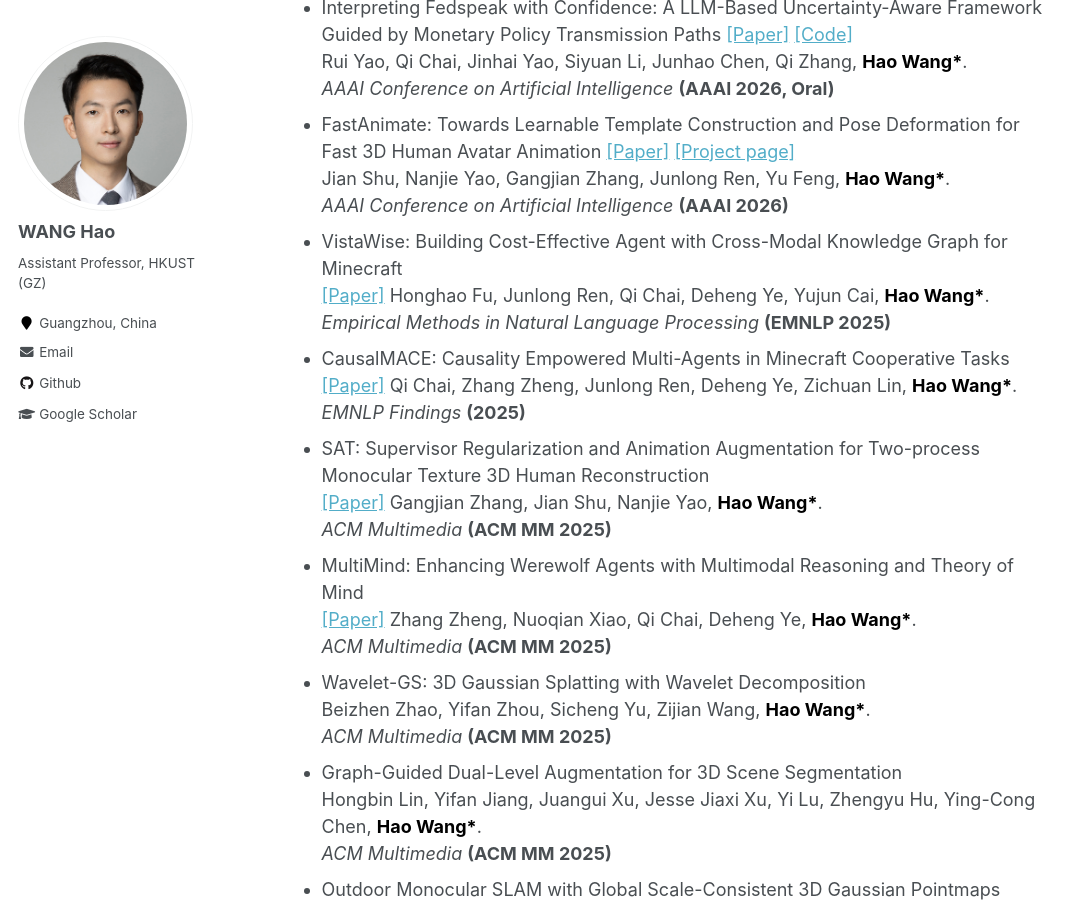
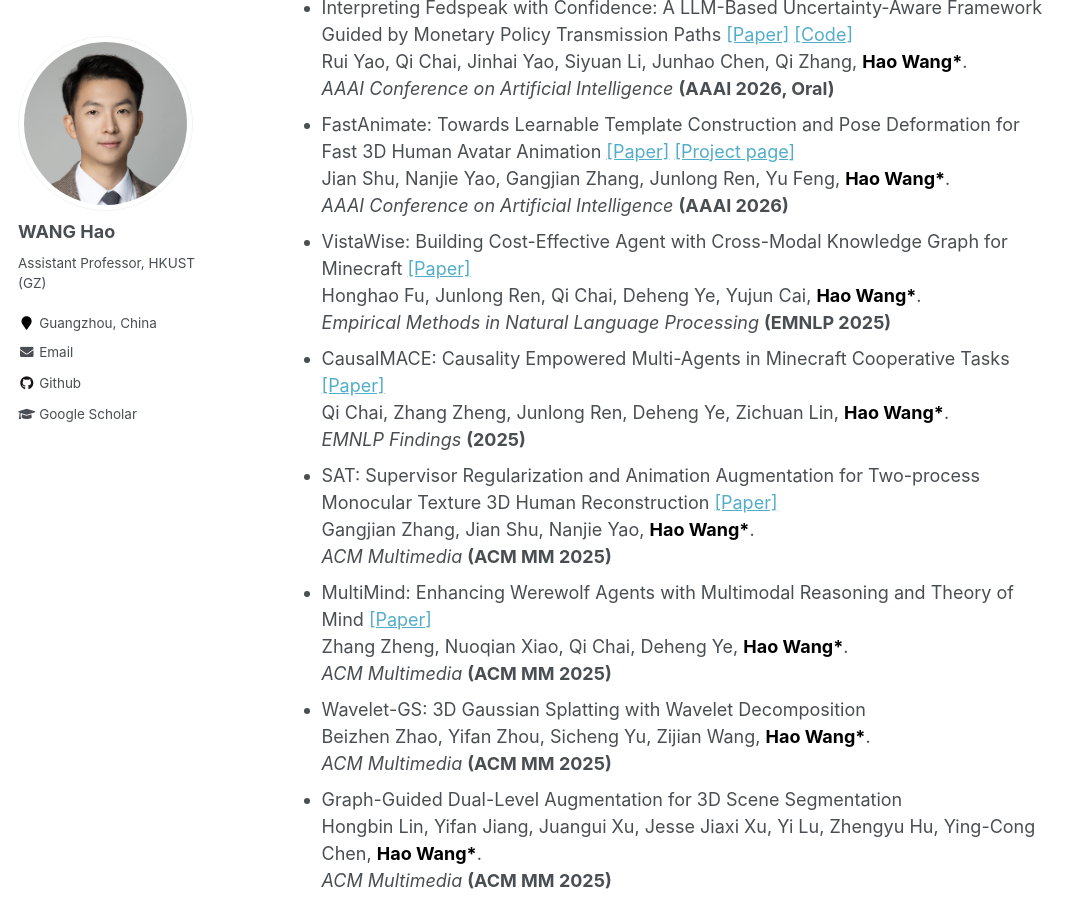
Before and after one commit to hwang1996/hwang1996.github.io, a Jekyll site: the page built from _pages/about.md, in a window 1280 px wide and 900 px high, scrolled down 1000 px. Shown: the whole window, without its empty margins (0-1086 px from the left). Built offline with Jekyll 4.4.1, drawn with Linux system fonts in a browser that asks for light colours.

Commit message:
2025.12.9

```diff
--- a/_pages/about.md
+++ b/_pages/about.md
@@ -254,8 +254,8 @@ document.addEventListener('DOMContentLoaded', function () {
 </li>
 
 <li>
-  VistaWise: Building Cost-Effective Agent with Cross-Modal Knowledge Graph for Minecraft
-  <br/> <a href="https://aclanthology.org/2025.emnlp-main.1111/">[Paper]</a>
+  VistaWise: Building Cost-Effective Agent with Cross-Modal Knowledge Graph for Minecraft <a href="https://aclanthology.org/2025.emnlp-main.1111/">[Paper]</a>
+  <br/>
   Honghao Fu, Junlong Ren, Qi Chai, Deheng Ye, Yujun Cai,
   <strong><font color="black">Hao Wang*</font></strong>.
   <br/><i>Empirical Methods in Natural Language Processing</i>
@@ -263,8 +263,8 @@ document.addEventListener('DOMContentLoaded', function () {
 </li>
 
 <li>
-  CausalMACE: Causality Empowered Multi-Agents in Minecraft Cooperative Tasks
-  <br/> <a href="https://aclanthology.org/2025.findings-emnlp.777/">[Paper]</a>
+  CausalMACE: Causality Empowered Multi-Agents in Minecraft Cooperative Tasks <a href="https://aclanthology.org/2025.findings-emnlp.777/">[Paper]</a>
+  <br/>
   Qi Chai, Zhang Zheng, Junlong Ren, Deheng Ye, Zichuan Lin,
   <strong><font color="black">Hao Wang*</font></strong>.
   <br/><i>EMNLP Findings</i>
@@ -272,8 +272,8 @@ document.addEventListener('DOMContentLoaded', function () {
 </li>
 
 <li>
-  SAT: Supervisor Regularization and Animation Augmentation for Two-process Monocular Texture 3D Human Reconstruction
-  <br/> <a href="https://arxiv.org/abs/2508.19688">[Paper]</a>
+  SAT: Supervisor Regularization and Animation Augmentation for Two-process Monocular Texture 3D Human Reconstruction <a href="https://arxiv.org/abs/2508.19688">[Paper]</a>
+  <br/>
   Gangjian Zhang, Jian Shu, Nanjie Yao,
   <strong><font color="black">Hao Wang*</font></strong>.
   <br/><i>ACM Multimedia</i>
@@ -281,8 +281,8 @@ document.addEventListener('DOMContentLoaded', function () {
 </li>
 
 <li>
-  MultiMind: Enhancing Werewolf Agents with Multimodal Reasoning and Theory of Mind
-  <br/> <a href="https://arxiv.org/abs/2504.18039">[Paper]</a>
+  MultiMind: Enhancing Werewolf Agents with Multimodal Reasoning and Theory of Mind <a href="https://arxiv.org/abs/2504.18039">[Paper]</a>
+  <br/>
   Zhang Zheng, Nuoqian Xiao, Qi Chai, Deheng Ye,
   <strong><font color="black">Hao Wang*</font></strong>.
   <br/><i>ACM Multimedia</i>
```
